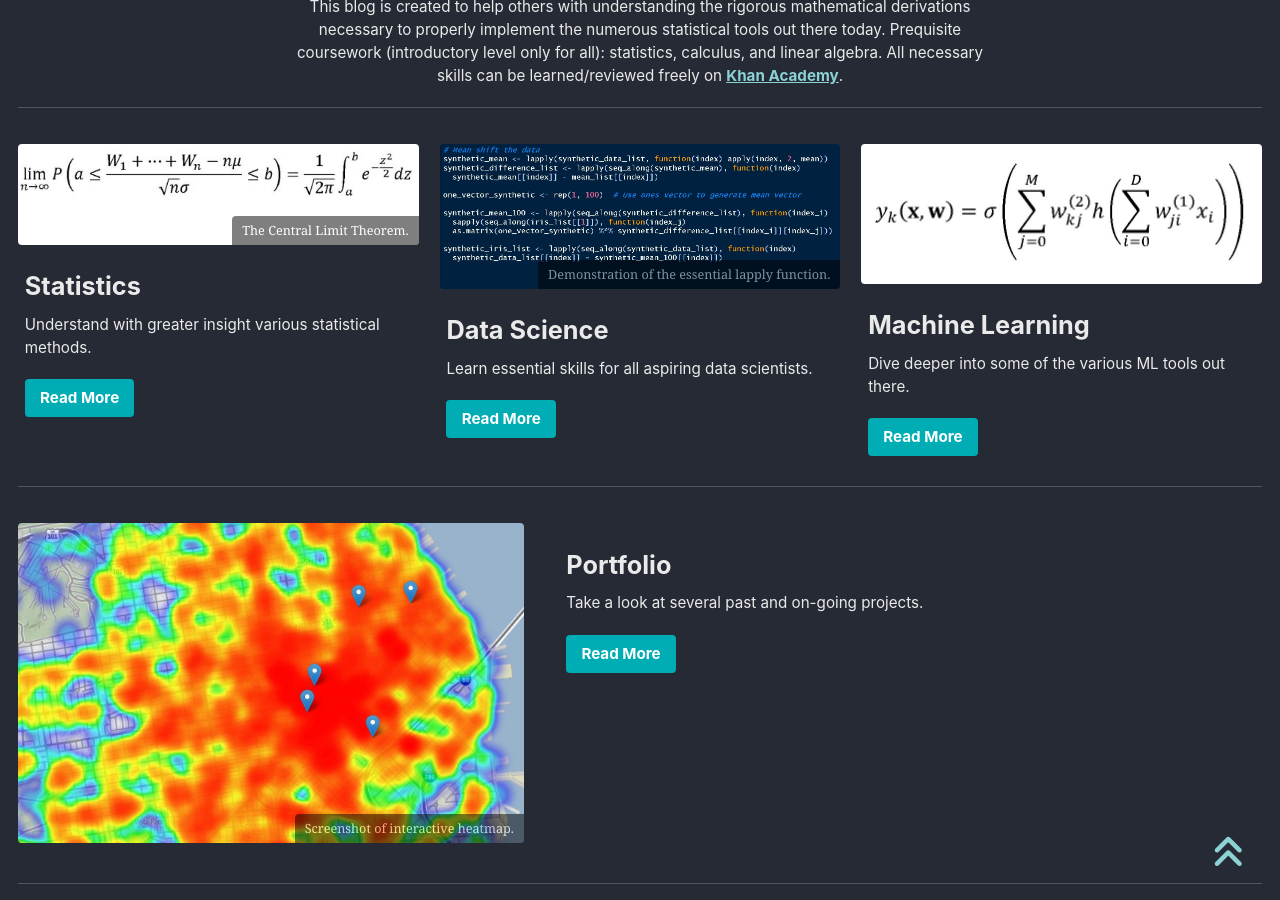
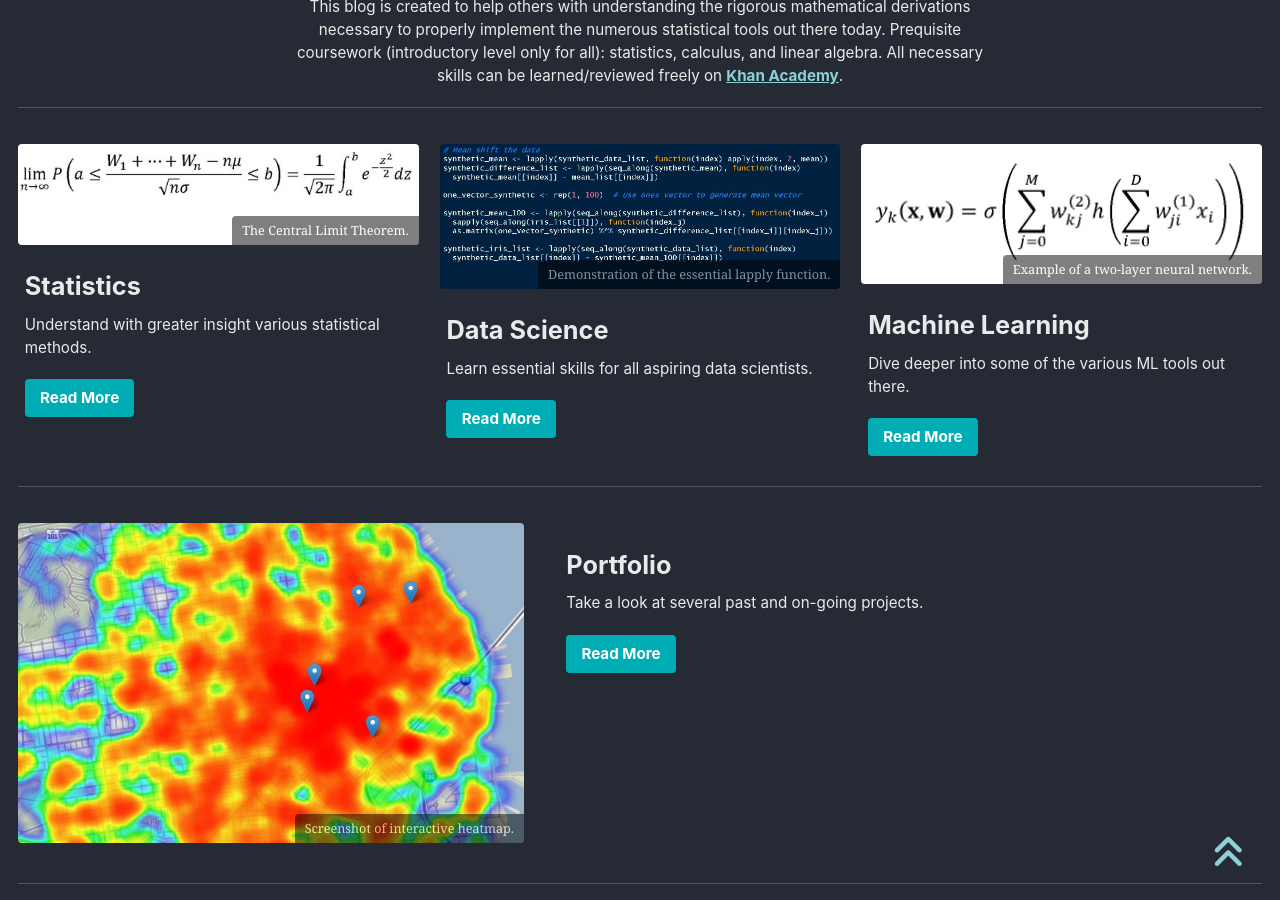
Before and after one commit to qzyu211/wang-zhan, a Jekyll site: the page built from _pages/splash_page.md, in a window 1280 px wide and 900 px high, scrolled down 534 px. Built offline with Jekyll 4.4.1, drawn with Linux system fonts in a browser that asks for light colours; cached includes are drawn as plain includes; nearby versions of some CDN libraries; the list of posts is cut into pages by our own code.

Commit message:
ml logo2

```diff
--- a/_pages/splash_page.md
+++ b/_pages/splash_page.md
@@ -32,6 +32,7 @@ feature_row:
     btn_label: "Read More"
     btn_class: "btn--primary"
   - image_path: "/images/ml_logo.jpg"
+    image_caption: "Example of a two-layer neural network."
     title: "Machine Learning"
     excerpt: "Dive deeper into some of the various ML tools out there."
     url: "https://qzyu999.github.io/wang-zhan/learning/#machine-learning"
```
